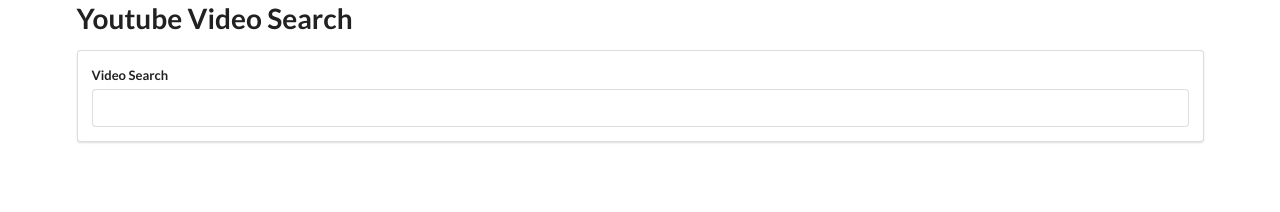
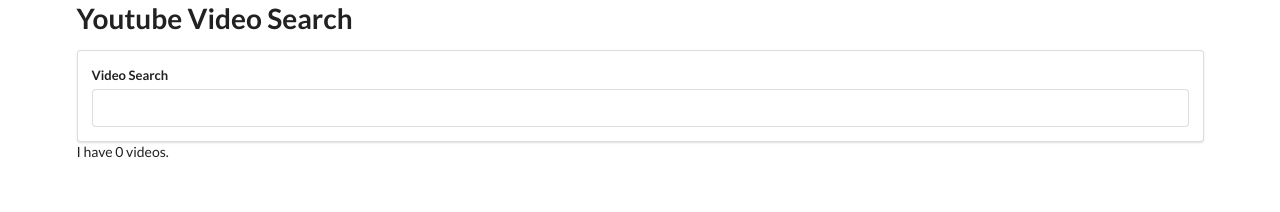
Before and after one commit to MatthewCebenka/videos, a React (Create React App) app in the folder videos/: page / in a window 1280 px wide. Shown: the top 212 px of the page. Built offline with nearby package versions, Linux system fonts and the light colour scheme.

Commit message:
tested that api is working by printing number of videos retrieved

```diff
--- a/videos/src/components/App.js
+++ b/videos/src/components/App.js
@@ -24,6 +24,7 @@
       <div className='ui container'>
         <h1>Youtube Video Search</h1>
         <SearchBar onTermSubmit={this.onTermSubmit}/>
+        I have {this.state.videos.length} videos.
       </div>
     );
   }
```
